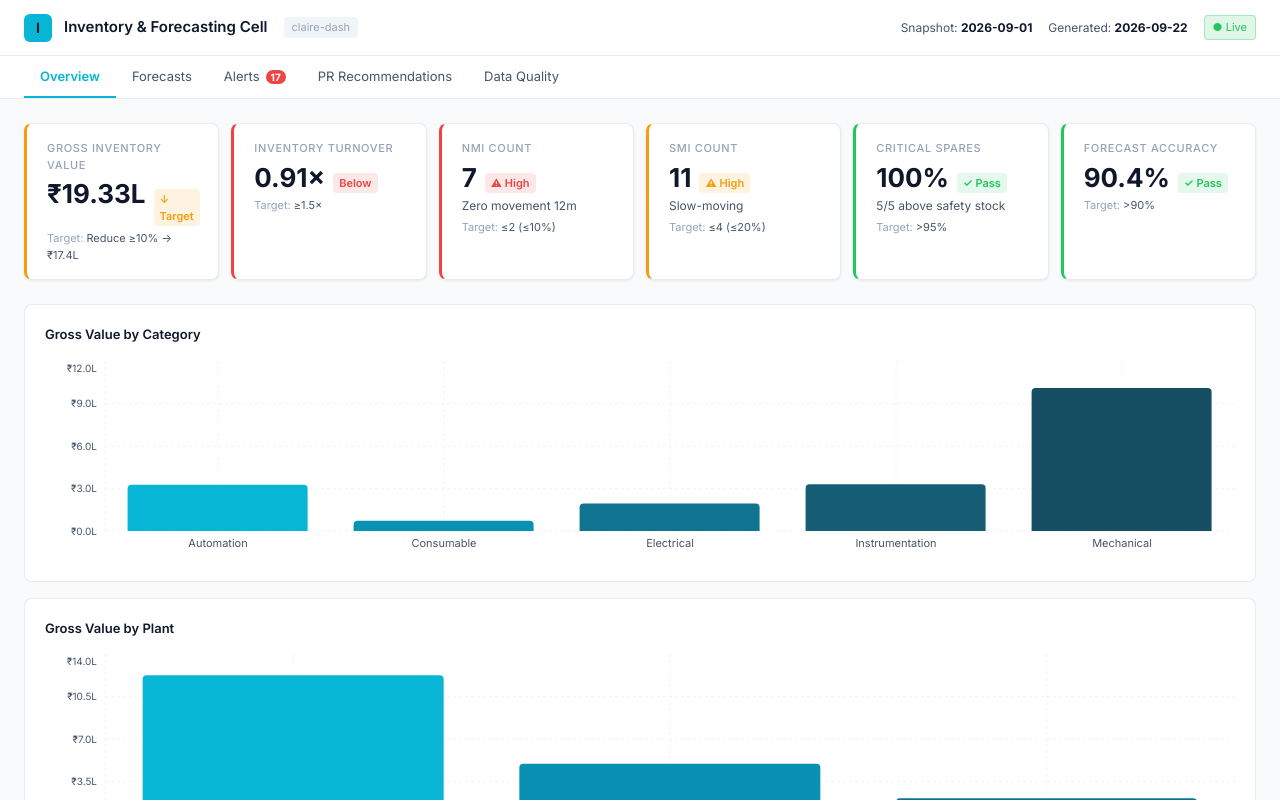
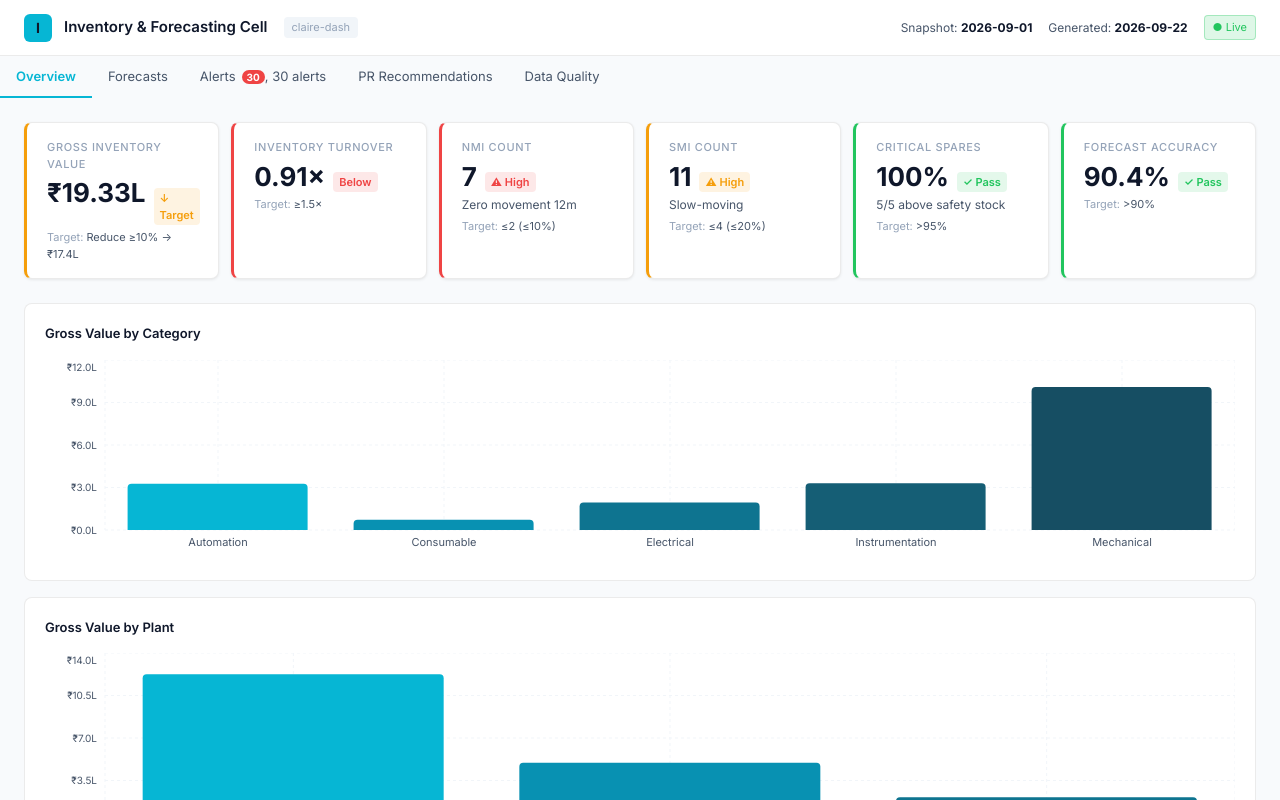
Before and after one commit to MhdYaseenSidhik/claire-dash, a React (Vite) app: page / in a window 1280 px wide. Shown: the top 800 px of the page. Built offline with nearby package versions, Linux system fonts and the light colour scheme.

Commit message:
feat(S-1): App.tsx — aria roles, dynamic alert count, tab scroll mask, reduced-motion

```diff
--- a/src/App.tsx
+++ b/src/App.tsx
@@ -16,6 +16,15 @@ const TABS = [
 
 export default function App() {
   const [tab, setTab] = useState("overview");
+
+  // eslint-disable-next-line @typescript-eslint/no-explicit-any
+  const d = data as any;
+  const totalAlerts =
+    (d.kpis?.overstocked_count ?? 0) +
+    (d.kpis?.understocked_count ?? 0) +
+    (d.kpis?.nmi_count ?? 0) +
+    (d.kpis?.smi_count ?? 0) +
+    (d.nm_sm_predictions?.length ?? 0);
 
   return (
     <div style={{ minHeight: "100vh", background: "var(--bg)" }}>
@@ -64,20 +73,20 @@ export default function App() {
         </div>
       </header>
 
-      {/* Tab Bar */}
-      <div style={{
-        background: "var(--surface)",
-        borderBottom: "1px solid var(--border)",
-        padding: "0 24px",
-        display: "flex",
-        gap: 0,
-        overflowX: "auto",
-      }}>
+      {/* Tab Bar — wrapped for mobile fade-mask scroll affordance */}
+      <div className="tab-bar-wrap">
+        <div
+          role="tablist"
+          aria-label="Dashboard sections"
+          className="tab-bar-scroll"
+        >
           {TABS.map(t => (
             <button
               key={t.id}
+              id={`tab-${t.id}`}
               onClick={() => setTab(t.id)}
               aria-selected={tab === t.id}
+              aria-controls="tabpanel"
               role="tab"
               style={{
                 padding: "12px 16px",
@@ -92,19 +101,31 @@ export default function App() {
               }}
             >
               {t.label}
-            {t.id === "alerts" && (
-              <span style={{
+              {t.id === "alerts" && totalAlerts > 0 && (
+                <>
+                  <span
+                    aria-hidden="true"
+                    style={{
                       marginLeft: 6, fontSize: 10, padding: "1px 5px",
                       borderRadius: 10, background: "var(--danger)",
                       color: "#fff", fontWeight: 700
-              }}>17</span>
+                    }}>{totalAlerts}</span>
+                  <span className="sr-only">, {totalAlerts} alerts</span>
+                </>
               )}
             </button>
           ))}
         </div>
+      </div>
 
       {/* Tab Content */}
-      <main className="main-content" style={{ padding: "24px", maxWidth: 1280, margin: "0 auto" }}>
+      <main
+        id="tabpanel"
+        role="tabpanel"
+        aria-labelledby={`tab-${tab}`}
+        className="main-content"
+        style={{ padding: "24px", maxWidth: 1280, margin: "0 auto" }}
+      >
         {tab === "overview"    && <OverviewTab data={data} />}
         {tab === "forecasts"   && <ForecastsTab data={data} />}
         {tab === "alerts"      && <AlertsTab data={data} />}
```
Lines whose indentation alone changed are shown as unchanged.
